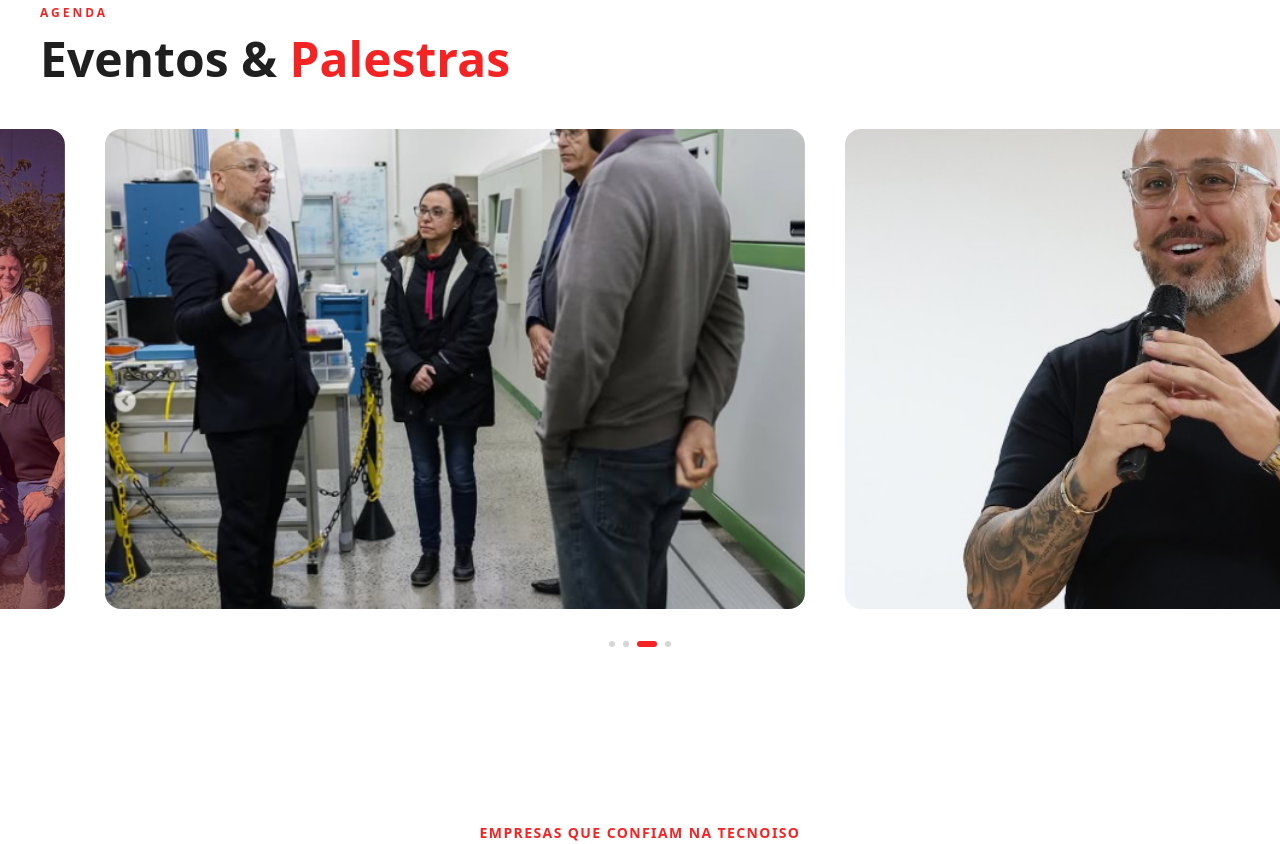
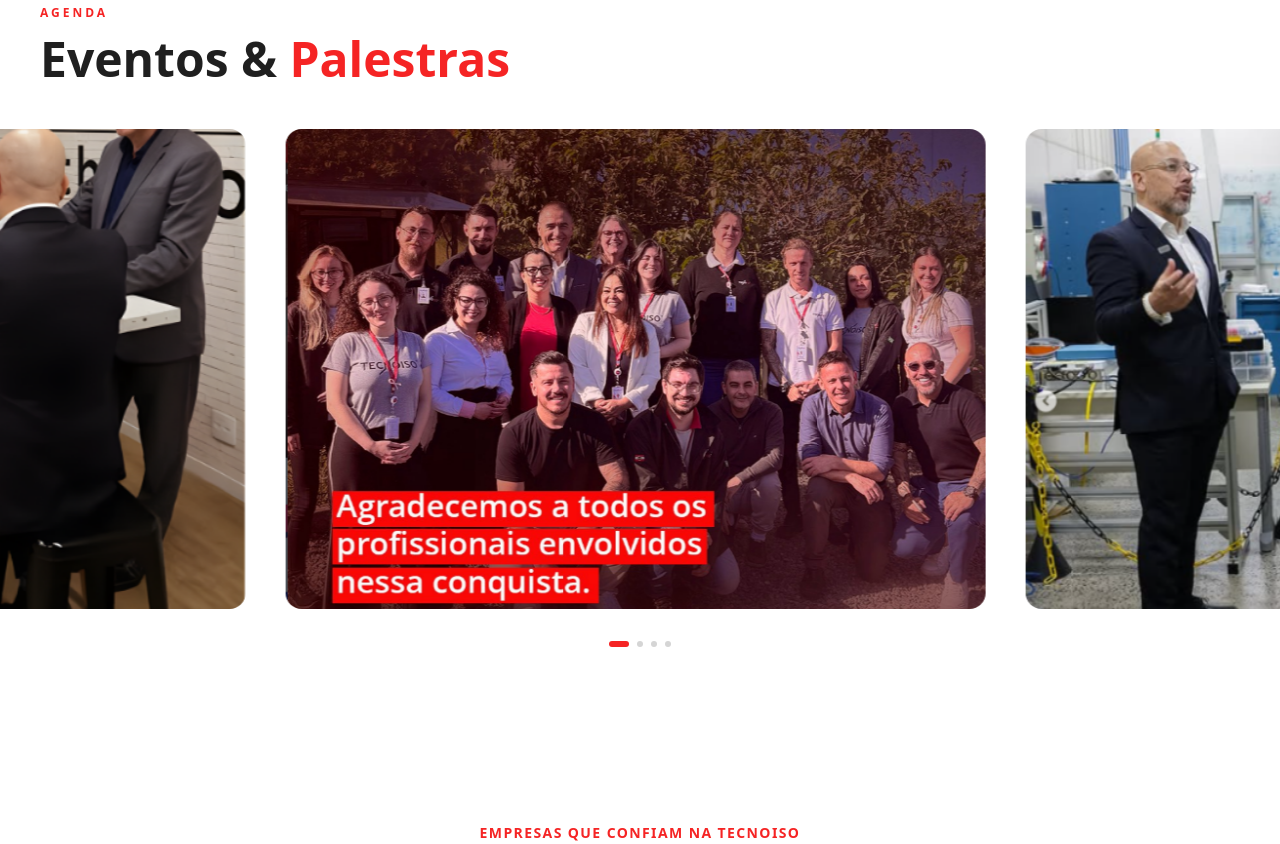
Before and after one commit to marcellino-dev/tecnoiso, a Next.js app: page / in a window 1280 px wide. Shown: the part 2620-3464 px from the top of the page. Built offline with nearby package versions, Linux system fonts and the light colour scheme.

Commit message:
feat: adciona carrocel nos events

```diff
--- a/components/EventosSection.tsx
+++ b/components/EventosSection.tsx
@@ -1,7 +1,6 @@
 "use client";
 
-import { useRef, useState, useEffect, useCallback } from "react";
-import { motion, useMotionValue, useSpring } from "framer-motion";
+import { useRef, useState, useEffect } from "react";
 
 // ─── TIPOS ────────────────────────────────────────────────────────────────────
 type MediaType = "image" | "video";
@@ -10,53 +9,39 @@ interface EventItem {
   id: number;
   mediaUrl: string;
   mediaType: MediaType;
-  index: string;
 }
 
 // ─── DADOS DOS EVENTOS ────────────────────────────────────────────────────────
 const events: EventItem[] = [
-  {
-    id: 1,
-    mediaUrl: "/eventos/evento1.jpg",
-    mediaType: "image",
-    index: "01",
-  },
-  {
-    id: 2,
-    mediaUrl: "/eventos/agradecimentos.png",
-    mediaType: "image",
-    index: "02",
-  },
-  {
-    id: 3,
-    mediaUrl: "/eventos/evento2.jpg",
-    mediaType: "image",
-    index: "03",
-  },
-  {
-    id: 4,
-    mediaUrl: "/eventos/evento3.jpg",
-    mediaType: "image",
-    index: "04",
-  },
+  { id: 1, mediaUrl: "/eventos/evento1.jpg",        mediaType: "image" },
+  { id: 2, mediaUrl: "/eventos/agradecimentos.png", mediaType: "image" },
+  { id: 3, mediaUrl: "/eventos/evento2.jpg",        mediaType: "image" },
+  { id: 4, mediaUrl: "/eventos/evento3.jpg",        mediaType: "image" },
 ];
 
-// ─── CONSTANTES DE LAYOUT ─────────────────────────────────────────────────────
+// ─── CONSTANTES ───────────────────────────────────────────────────────────────
 const CARD_W    = 700;
 const CARD_GAP  = 40;
 const CARD_H    = 480;
 const CARD_STEP = CARD_W + CARD_GAP;
 const TOTAL     = events.length;
-const SET_WIDTH = TOTAL * CARD_STEP;
+const SET_WIDTH = TOTAL * CARD_STEP;   // largura de 1 set completo
+const AUTO_SPEED = 1.2;                // px por frame — aumente para acelerar
 
-const infiniteEvents: EventItem[] = [...events, ...events, ...events];
-const INITIAL_X = -SET_WIDTH;
+// Duplicamos 3x para ter sempre cards visíveis antes e depois
+const loopedEvents: EventItem[] = [...events, ...events, ...events];
 
-// ─── COMPONENTE DE CARD ───────────────────────────────────────────────────────
+// ─── CARD ─────────────────────────────────────────────────────────────────────
 function EventCard({ event }: { event: EventItem }) {
   return (
-    <div style={{ width: CARD_W, flexShrink: 0 }} className="group cursor-pointer">
-      <div className="relative rounded-2xl overflow-hidden" style={{ height: CARD_H }}>
+    <div
+      style={{ width: CARD_W, flexShrink: 0, marginRight: CARD_GAP }}
+      className="group cursor-pointer"
+    >
+      <div
+        className="relative rounded-2xl overflow-hidden"
+        style={{ height: CARD_H }}
+      >
         {event.mediaType === "video" ? (
           <video
             src={event.mediaUrl}
@@ -78,76 +63,67 @@ function EventCard({ event }: { event: EventItem }) {
 
 // ─── COMPONENTE PRINCIPAL ─────────────────────────────────────────────────────
 const EventsSection = () => {
-  const sectionRef = useRef<HTMLDivElement>(null);
-
-  const xRaw = useMotionValue(INITIAL_X);
-  const x = useSpring(xRaw, { stiffness: 80, damping: 25, mass: 0.5 });
-
+  const trackRef   = useRef<HTMLDivElement>(null);
+  const offsetRef  = useRef(0);          // offset acumulado em px (sempre crescente)
+  const rafRef     = useRef<number | null>(null);
   const [activeIndex, setActiveIndex] = useState(0);
 
-  const handleScroll = useCallback(() => {
-    const el = sectionRef.current;
-    if (!el) return;
+  useEffect(() => {
+    const tick = () => {
+      offsetRef.current += AUTO_SPEED;
 
-    const rect               = el.getBoundingClientRect();
-    const sectionH           = el.offsetHeight;
-    const vh                 = window.innerHeight;
-    const scrollableDistance = sectionH + vh;
-    const scrolled           = vh - rect.top;
-    const progress           = Math.max(0, Math.min(1, scrolled / scrollableDistance));
-    const targetX            = INITIAL_X - progress * SET_WIDTH;
+      // Quando passamos um set completo, voltamos exatamente 1 set —
+      // o visual é idêntico porque os cards se repetem.
+      if (offsetRef.current >= SET_WIDTH) {
+        offsetRef.current -= SET_WIDTH;
+      }
 
-    const currentX = xRaw.get();
+      // Aplica direto no DOM — sem re-render, sem spring, sem salto
+      if (trackRef.current) {
+        trackRef.current.style.transform = `translateX(-${offsetRef.current}px)`;
+      }
 
-    if (currentX < -2 * SET_WIDTH) {
-      xRaw.set(currentX + SET_WIDTH);
-      return;
-    }
-    if (currentX > 0) {
-      xRaw.set(currentX - SET_WIDTH);
-      return;
-    }
+      // Atualiza dot (só setState com frequência baixa para não sobrecarregar)
+      const idx = Math.floor(offsetRef.current / CARD_STEP) % TOTAL;
+      setActiveIndex(idx);
 
-    xRaw.set(targetX);
+      rafRef.current = requestAnimationFrame(tick);
+    };
 
-    const absoluteIndex = Math.round(Math.abs(targetX - INITIAL_X) / CARD_STEP);
-    setActiveIndex(absoluteIndex % TOTAL);
-  }, [xRaw]);
-
-  useEffect(() => {
-    window.addEventListener("scroll", handleScroll, { passive: true });
-    handleScroll();
-    return () => window.removeEventListener("scroll", handleScroll);
-  }, [handleScroll]);
+    rafRef.current = requestAnimationFrame(tick);
+    return () => {
+      if (rafRef.current) cancelAnimationFrame(rafRef.current);
+    };
+  }, []);
 
   return (
-    <section ref={sectionRef} className="py-24 overflow-hidden">
+    <section className="py-24 overflow-hidden">
 
       {/* ── CABEÇALHO ──────────────────────────────────────────────────────── */}
       <div className="px-10 mb-10">
         <span className="text-[hsl(var(--brand-red))] font-semibold text-xs tracking-[0.25em] uppercase mb-2 block">
           Agenda
         </span>
-        <div className="flex items-end justify-between">
-          <h2 className="text-4xl md:text-5xl font-bold text-foreground leading-tight">
-            Eventos &{" "}
-            <span className="text-[hsl(var(--brand-red))]">Palestras</span>
-          </h2>
+        <h2 className="text-4xl md:text-5xl font-bold text-foreground leading-tight">
+          Eventos &{" "}
+          <span className="text-[hsl(var(--brand-red))]">Palestras</span>
+        </h2>
+      </div>
+
+      {/* ── TRACK ─────────────────────────────────────────────────────────── */}
+      <div className="overflow-visible" style={{ paddingLeft: 40 }}>
+        <div
+          ref={trackRef}
+          className="flex"
+          style={{ willChange: "transform" }}
+        >
+          {loopedEvents.map((event, i) => (
+            <EventCard key={`${event.id}-${i}`} event={event} />
+          ))}
         </div>
       </div>
 
-      {/* ── TRACK HORIZONTAL ─────────────────────────────────────────────── */}
-      <div className="overflow-visible">
-        <motion.div className="flex" style={{ x, paddingLeft: 40 }}>
-          {infiniteEvents.map((event, i) => (
-            <div key={`${event.id}-${i}`} style={{ marginRight: CARD_GAP }}>
-              <EventCard event={event} />
-            </div>
-          ))}
-        </motion.div>
-      </div>
-
-      {/* ── DOTS INDICADORES ─────────────────────────────────────────────── */}
+      {/* ── DOTS ──────────────────────────────────────────────────────────── */}
       <div className="flex items-center justify-center gap-2 mt-8">
         {events.map((_, i) => (
           <div
```
